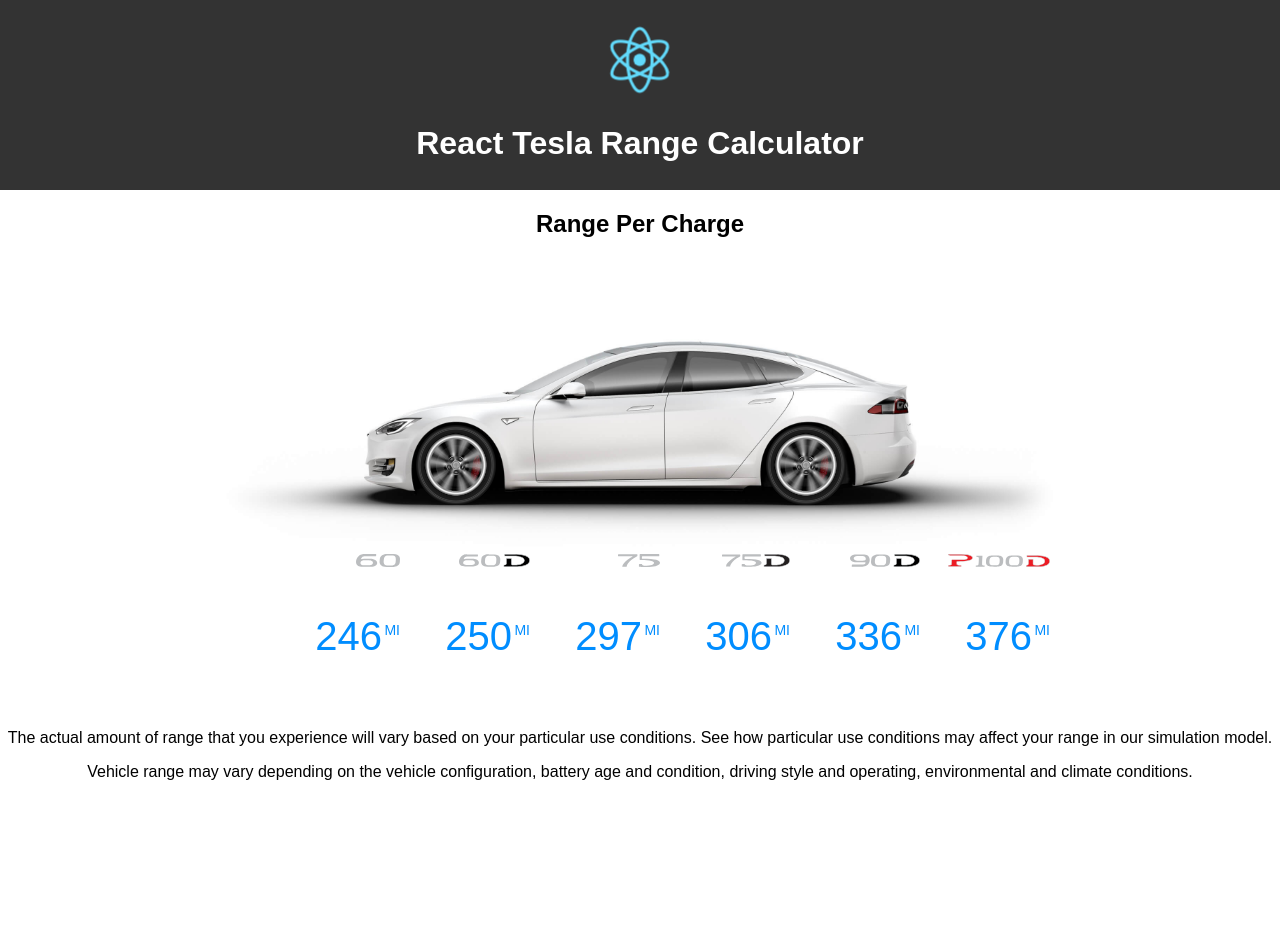
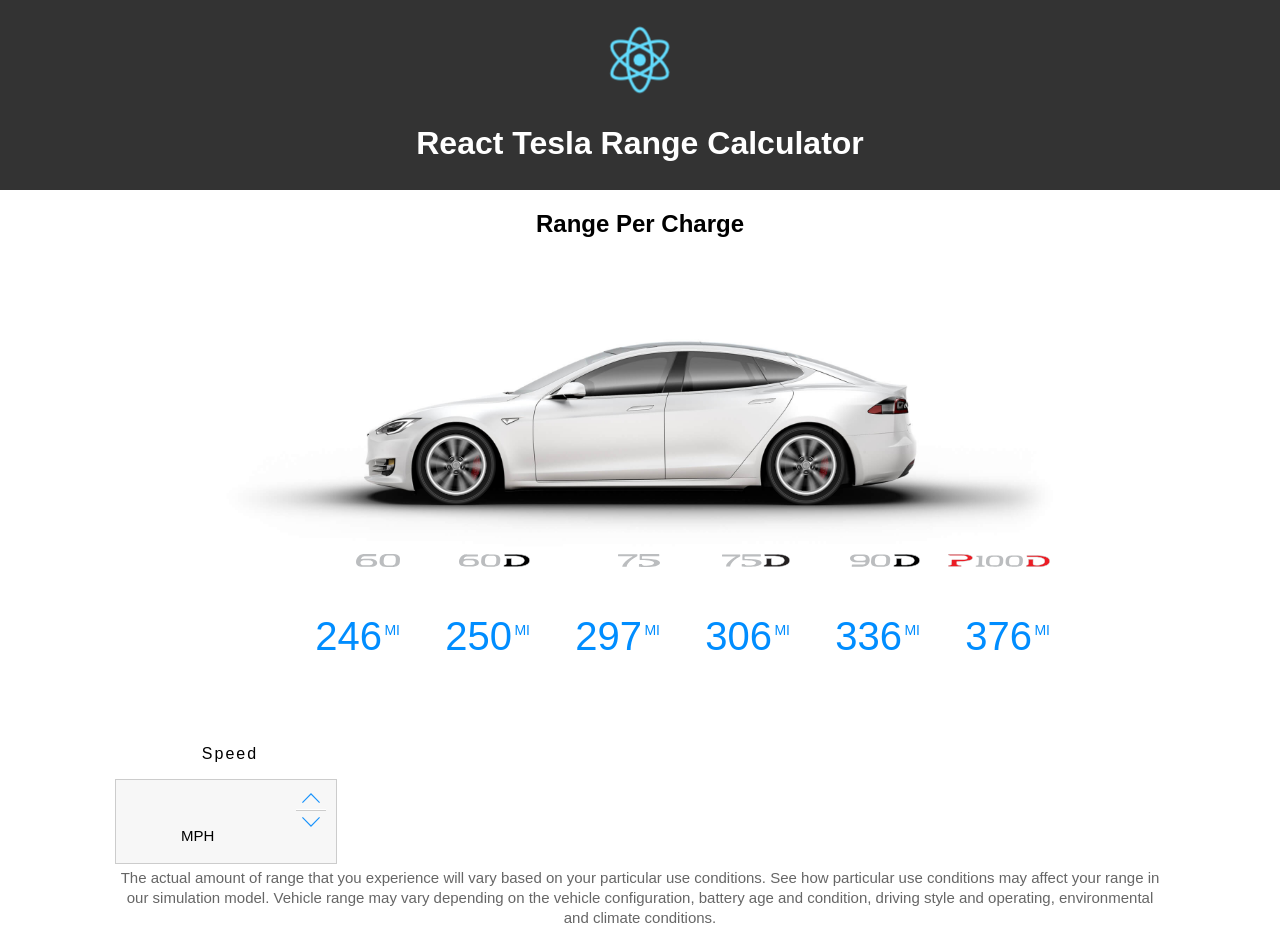
Before and after one commit to desmondcain/react-tesla-range-calculator, a React (Create React App) app: page / in a window 1280 px wide. Before the commit the page ends 800 px from the top, so only its background shows below. Built offline with nearby package versions, Linux system fonts and the light colour scheme.

Commit message:
Add TeslaCounter styles and markup

```diff
--- a/src/components/TeslaRange/TeslaCounter/TeslaCounter.jsx
+++ b/src/components/TeslaRange/TeslaCounter/TeslaCounter.jsx
@@ -1,10 +1,30 @@
 import React, { Component } from 'react';
+
+import './TeslaCounter.css'
 
 class TeslaConter extends Component {
 
   render() {
+    let title = this.props.title
+    let value = this.props.value
+    let unit  = this.props.unit
+
     return (
-      <div></div>
+      <div className="tesla-counter">
+        <p className="tesla-counter-title">{title}</p>
+        <div className="tesla-counter-container cf">
+          <div className="tesla-counter-item" tabIndex="0">
+            <p className="tesla-counter-number">
+              {value}
+              <span>{unit}</span>
+            </p>
+            <div className="tesla-counter-controls" tabIndex="-1">
+              <button tabIndex="-1"></button>
+              <button tabIndex="-1"></button>
+            </div>
+          </div>
+        </div>
+      </div>
     );
   }
 }
--- /dev/null
+++ b/src/components/TeslaRange/TeslaCounter/TeslaCounter.scss
@@ -0,0 +1,95 @@
+.tesla-counter {
+  float: left;
+  width: 230px;
+
+  &-title {
+    font-size: 16px;
+    letter-spacing: 2px;
+  }
+
+  &-container {
+    margin: 10px 0 0;
+    padding-right: 40px;
+
+    input[type=number] {
+      border: 0;
+      clip: rect(0 0 0 0);
+      height: 1px;
+      margin: -1px;
+      overflow: hidden;
+      padding: 0;
+      position: absolute;
+      width: 1px;
+    }
+  }
+
+  &-number {
+    font-size: 25px;
+    font-weight: 400;
+    line-height: 25px;
+    position: relative;
+
+    span {
+      font-size: 15px;
+      left: 35px;
+      position: absolute;
+      text-transform: uppercase;
+      top: 0;
+    }
+  }
+
+  &-item {
+    background-color: #f7f7f7;
+    background-position: 24.21053% 9px;
+    background-repeat: no-repeat;
+    background-size: 44px;
+    border: 1px solid #ccc;
+    display: inline-block;
+    height: 65px;
+    margin: 0 8px 0 0;
+    padding: 18px 0 0 30px;
+    position: relative;
+    width: 100%;
+
+    &:focus {
+      background-color: #f2f2f2;
+      outline: none;
+    }
+  }
+
+  &-controls {
+    position: absolute;
+    right: 10px;
+    top: 7px;
+
+    button {
+      background-size: 60%;
+      background-position: center;
+      background-repeat: no-repeat;
+      background-color: transparent;
+      border: 0;
+      color: #008dff;
+      cursor: pointer;
+      display: block;
+      outline: 0;
+      padding: 11px 0;
+      vertical-align: middle;
+      width: 30px;
+
+      &[disabled] {
+        cursor: not-allowed;
+        opacity: 0.4;
+      }
+
+      &:first-child {
+        background-image: url(../../../images/counter/up.svg);
+        border-bottom: 1px solid #fff;
+      }
+
+      &:last-child {
+        background-image: url(../../../images/counter/down.svg);
+        border-top: 1px solid #ccc;
+      }
+    }
+  }
+}
--- a/src/components/TeslaRange/index.jsx
+++ b/src/components/TeslaRange/index.jsx
@@ -3,6 +3,9 @@
 import TeslaRangeHeader from './TeslaRangeHeader/TeslaRangeHeader';
 import TeslaRangeCar from './TeslaRangeCar/TeslaRangeCar';
 import TeslaStats from './TeslaStats/TeslaStats';
+import TeslaCounter from './TeslaCounter/TeslaCounter';
+
+import './index.css';
 
 const TESLA_MODELS = ['60', '60D', '75', '75D', '90D', 'P100D']
 
@@ -31,14 +34,20 @@
     const stats = this.stats;
 
     return (
-      <div>
+      <div className="tesla-range">
         <TeslaRangeHeader />
         <TeslaRangeCar wheelSize={defaultSettings.wheels} />
         <TeslaStats stats={stats} />
 
-        <div className="disclaimer-range">
-          <p>The actual amount of range that you experience will vary based on your particular use conditions. See how particular use conditions may affect your range in our simulation model.</p>
-          <p>Vehicle range may vary depending on the vehicle configuration, battery age and condition, driving style and operating, environmental and climate conditions.</p>
+        <div className="tesla-controlls">
+          <TeslaCounter title="Speed" unit="mph" step={5} min={45} max={70} />
+        </div>
+
+        <div className="row">
+          <p className="notice-range">
+            The actual amount of range that you experience will vary based on your particular use conditions. See how particular use conditions may affect your range in our simulation model.
+            Vehicle range may vary depending on the vehicle configuration, battery age and condition, driving style and operating, environmental and climate conditions.
+          </p>
         </div>
       </div>
     );
```
